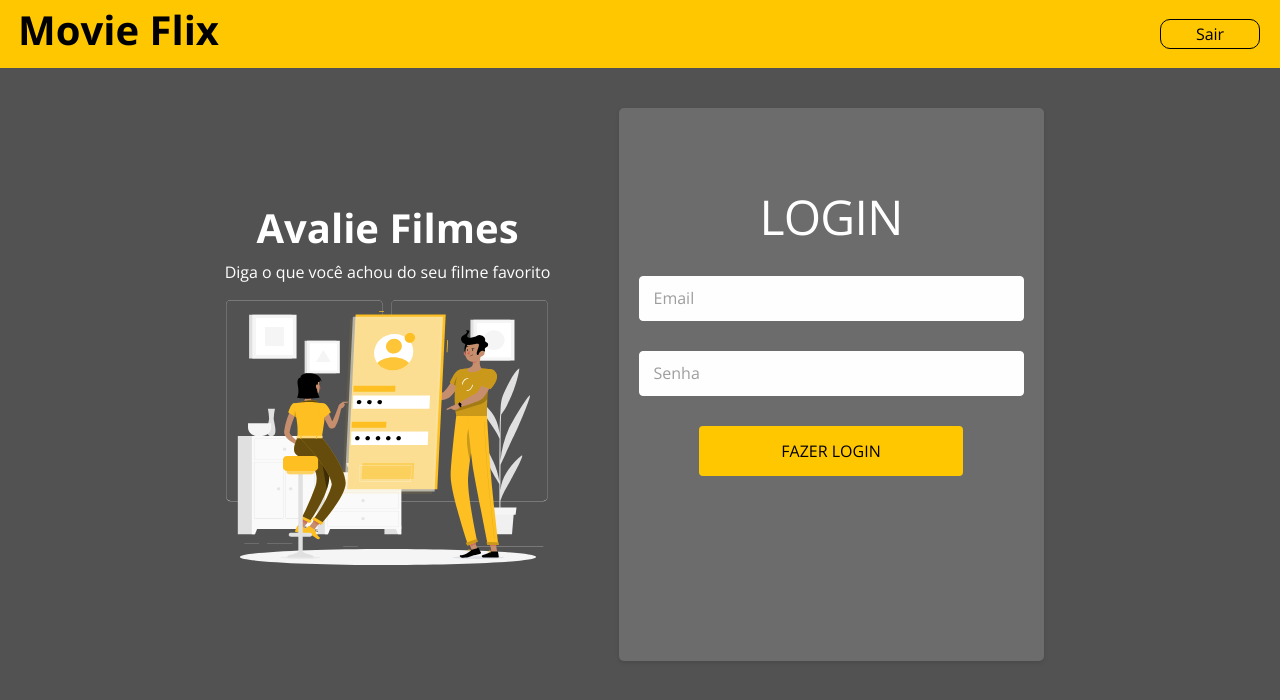
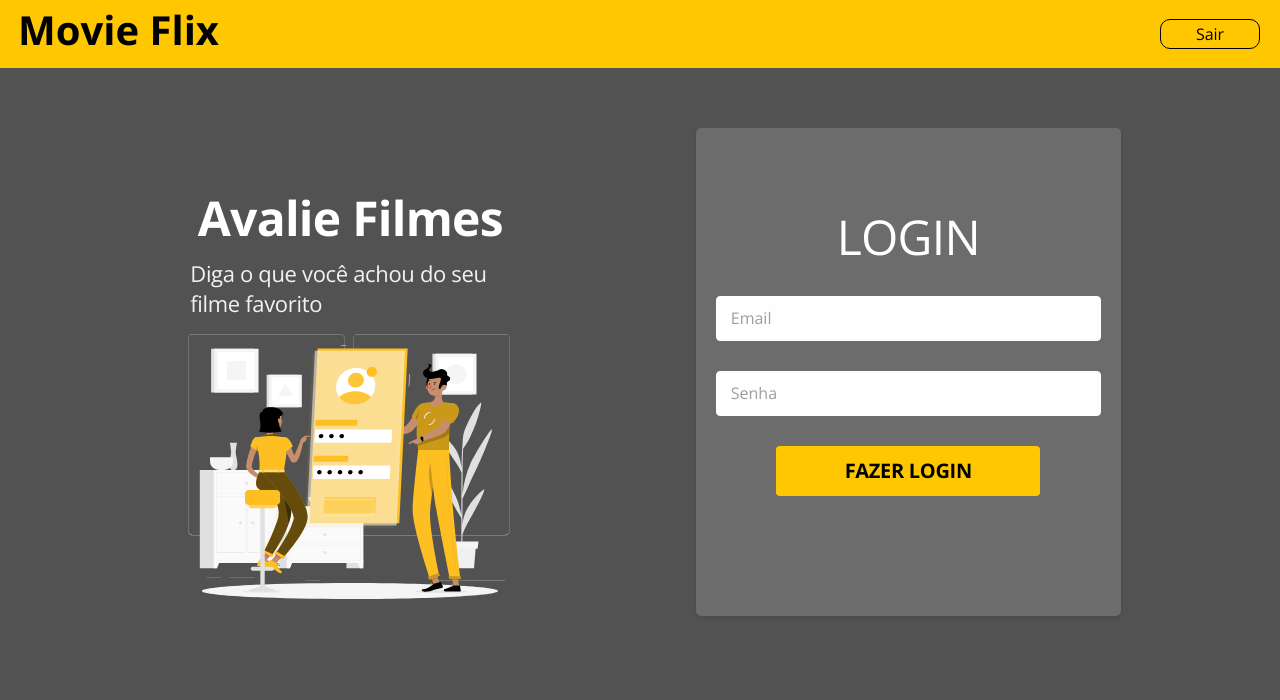
Before and after one commit to Romariorfr/frontend-movie-flix, a React (Create React App) app: page / in a window 1280 px wide. Shown: the top 700 px of the page. Built offline with nearby package versions, Linux system fonts and the light colour scheme; the HTML template or start-up script is replaced by a standard one.

Commit message:
:ok_hand: feat: finalizado resposividade da page Login

```diff
--- a/src/Pages/Login/index.tsx
+++ b/src/Pages/Login/index.tsx
@@ -7,13 +7,13 @@ const Login = () => {
   const inputEvent = () => {};
 
   return (
-    <div className='container'>
+    <div className="container">
       <div className="image-login">
         <h1>Avalie Filmes</h1>
         <p>Diga o que você achou do seu filme favorito</p>
         <BannerImage />
       </div>
-      <div className="card-container">
+
       <div className="card-login">
         <h1 className="login-title">LOGIN</h1>
         <Input value="Email" onChange={inputEvent} />
@@ -23,7 +23,6 @@ const Login = () => {
         </Link>
       </div>
     </div>
-    </div>
   );
 };
 
--- a/src/Pages/Login/styles.css
+++ b/src/Pages/Login/styles.css
@@ -1,17 +1,8 @@
 .container {
   display: flex;
-  flex-direction: row;
-  justify-content: center;
+  flex-flow: row wrap;
+  justify-content: space-around;
   align-items: center;
-}
-
-.card-container {
-  margin: 10px;
-  padding: 20px;
-  background-color: #6c6c6c;
-  border-radius: 5px;
-  box-shadow: 0 2px 4px rgba(0, 0, 0, 0.1);
-  min-height: 464px;
 }
 
 .login-title {
@@ -25,31 +16,58 @@
 .btn-login {
   height: 50px;
   width: 264px;
+  margin-bottom: 100px;
   background-color: #ffc700;
   border-radius: 4px;
   border: none;
+  font-weight: 700;
+  font-size: 20px;
+  line-height: 27px;
+  letter-spacing: -0.015em;
 }
 
 .card-login {
   display: flex;
+  margin-top: 25px;
   flex-direction: column;
   align-items: center;
-  padding-bottom: 50px;
+  padding: 20px;
+  background-color: #6c6c6c;
+  border-radius: 5px;
+  box-shadow: 0 2px 4px rgba(0, 0, 0, 0.1);
 }
 
 .image-login {
-  display: flex;
   flex-direction: column;
   justify-content: center;
   align-items: center;
-
+  margin-top: 100px;
   display: none;
 }
 
+.image-login h1 {
+  font-family: 'Open Sans';
+  font-style: normal;
+  font-weight: 700;
+  font-size: 48px;
+  line-height: 65px;
+  letter-spacing: -0.015em;
+}
+
+.image-login p {
+  font-family: 'Open Sans';
+  font-style: normal;
+  font-weight: 400;
+  font-size: 22px;
+  line-height: 30px;
+  letter-spacing: -0.015em;
+  color: #f2f2f2;
+  width: 320px;
+}
+
 @media (min-width: 576px) {
-  .card-container {
-    margin: 40px;
-    padding-bottom: 135px;
+  .card-login {
+    margin-top: 50px;
   }
 
   .login-title {
@@ -62,16 +80,12 @@
   }
 }
 
-@media (min-width: 768px) {
-}
-
 @media (min-width: 1200px) {
   .image-login {
     display: flex;
   }
 
-  .card-container {
-    margin: 40px;
-    padding-bottom: 135px;
+  .card-login {
+    margin-top: 60px;
   }
 }
```
Lines whose indentation alone changed are shown as unchanged.
